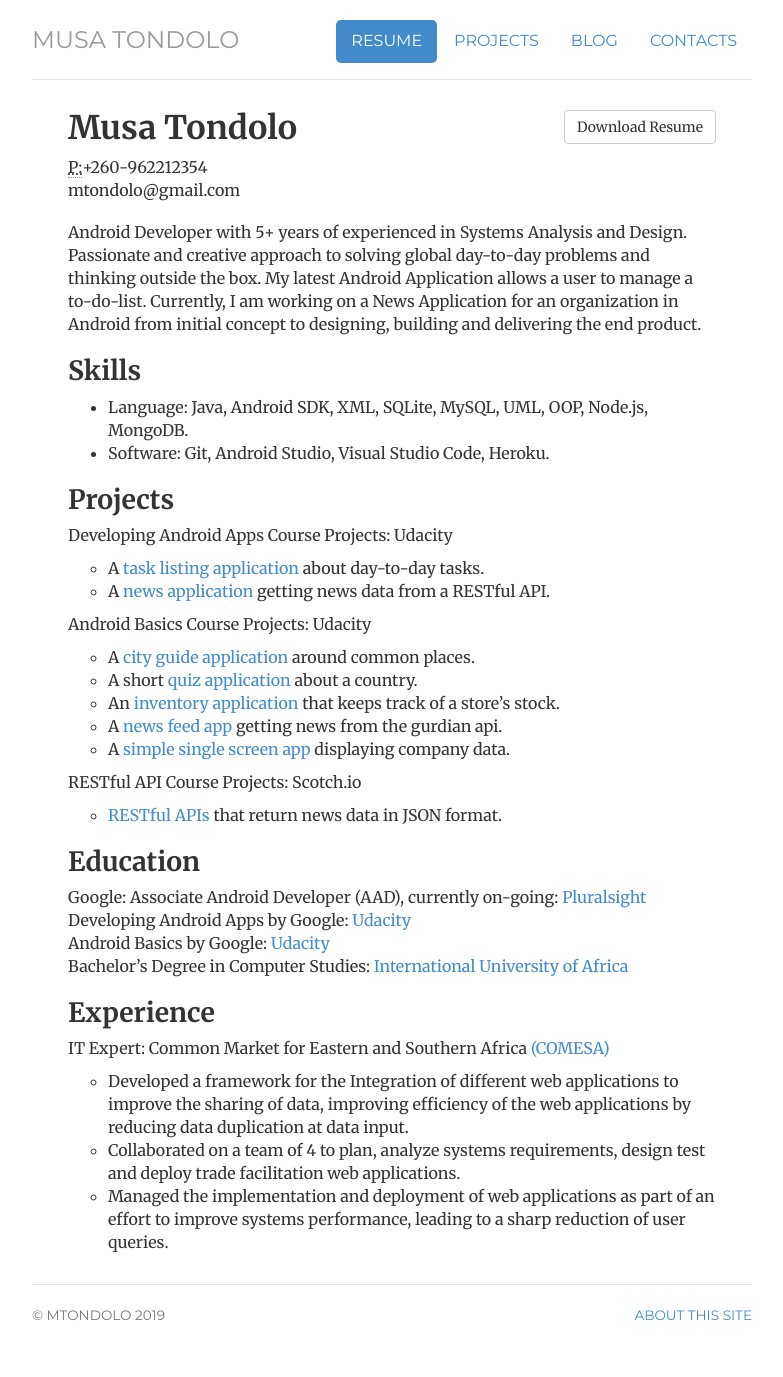
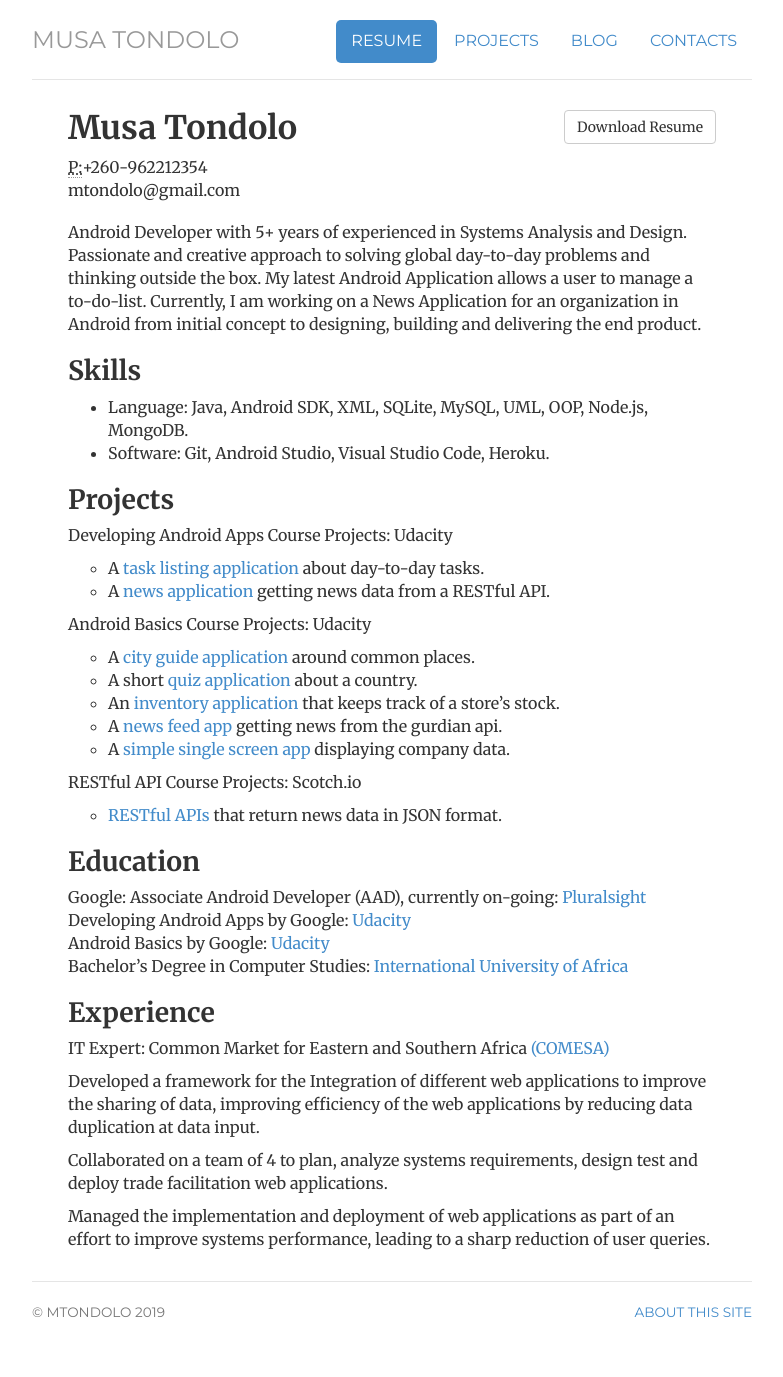
Before and after one commit to mtondolo/mtondolo.github.io, a Jekyll site: the page built from cv/index.html, in a window 1280 px wide. Shown: the whole page, without its empty margins (248-1031 px from the left). Built offline with Jekyll 4.4.1, drawn with Linux system fonts in a browser that asks for light colours.

Commit message:
Update index.html

```diff
--- a/cv/index.html
+++ b/cv/index.html
@@ -68,11 +68,9 @@
                                 <h2>Experience</h2>
 				        <p>
 					IT Expert: Common Market for Eastern and Southern Africa <a href="https://www.comesa.int/" title = "COMESA">(COMESA)</a><br>
-					<ul>
-					<li>Developed a framework for the Integration of different web applications to improve the sharing of data, improving efficiency of the web applications by reducing data duplication at data input.</li>
-					<li>Collaborated on a team of 4 to plan, analyze systems requirements, design test and deploy trade facilitation web applications.</li>
-					<li>Managed the implementation and deployment of web applications as part of an effort to improve systems performance, leading to a sharp reduction of user queries.</li>
-	                                </ul>
+					<p>Developed a framework for the Integration of different web applications to improve the sharing of data, improving efficiency of the web applications by reducing data duplication at data input.</p>
+					<p>Collaborated on a team of 4 to plan, analyze systems requirements, design test and deploy trade facilitation web applications.</p>
+					<p>Managed the implementation and deployment of web applications as part of an effort to improve systems performance, leading to a sharp reduction of user queries.</p>
 					</p>
 
 </div>
```
